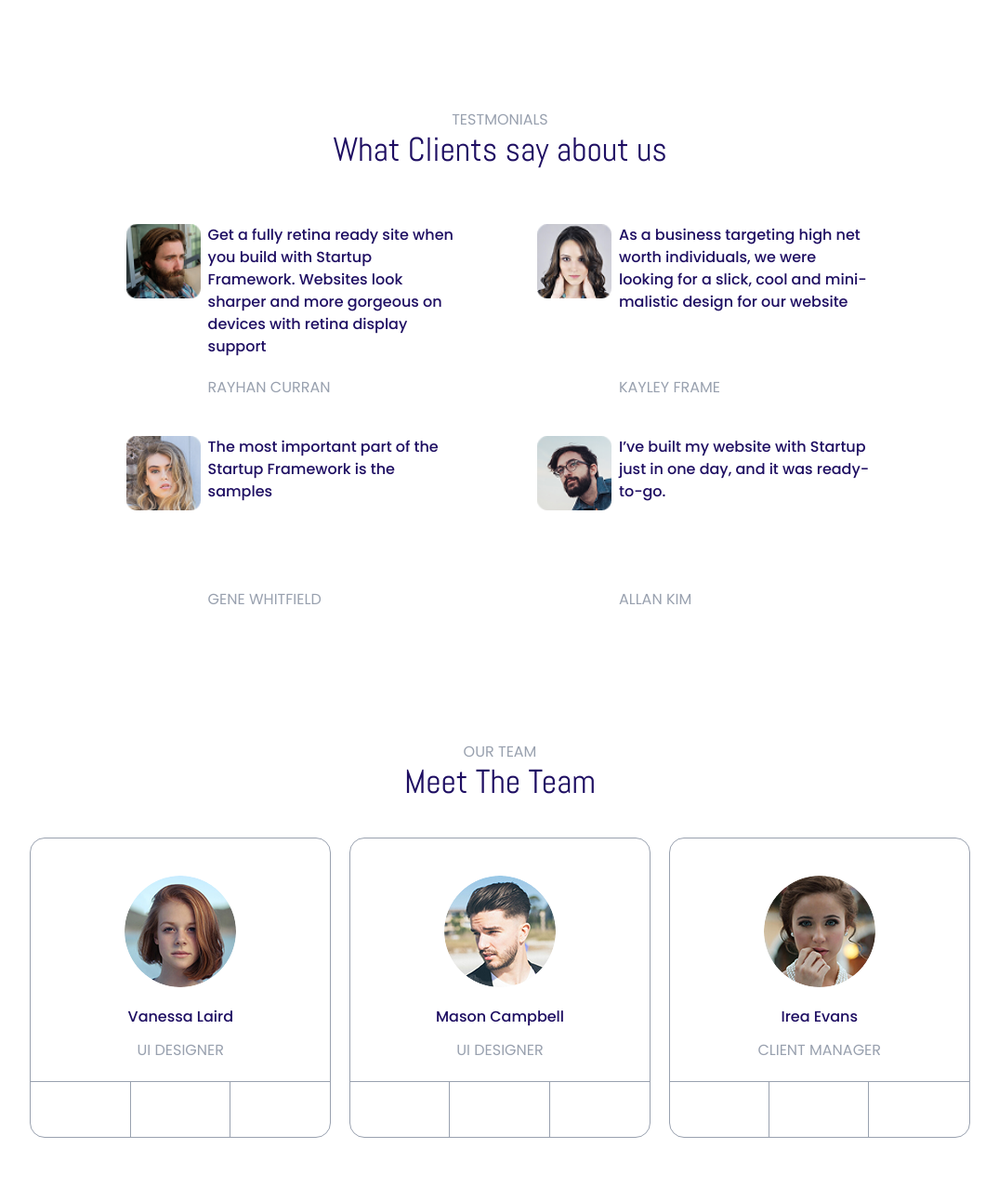
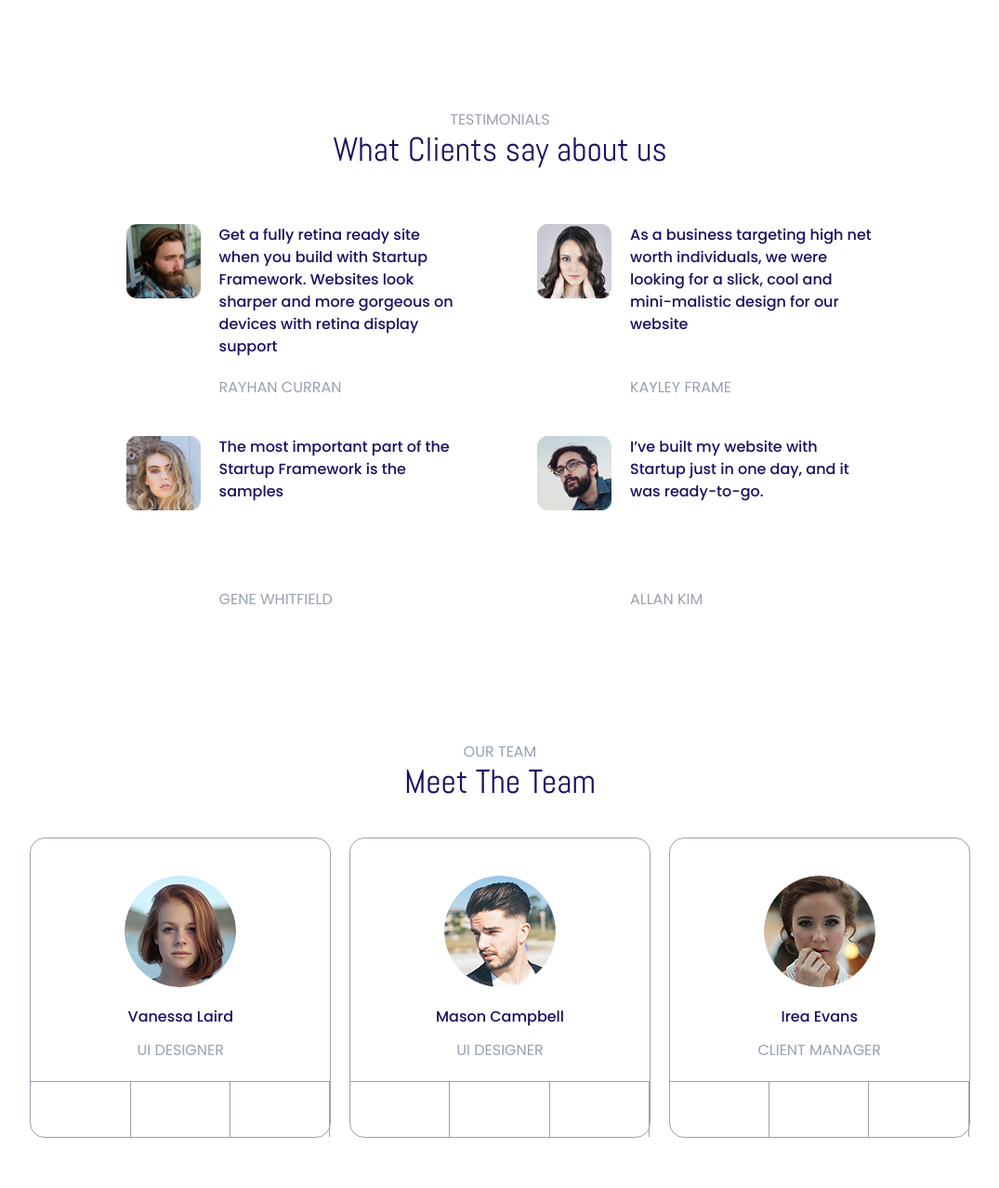
Before and after one commit to tonmoyofcl01-web/module3-assignment, a website: page src/index.html in a window 1280 px wide. Shown: the part 1682-2960 px from the top of the page at 93% size, without its empty margins (102-1177 px from the left). Drawn offline with Linux system fonts and the light colour scheme.

Commit message:
final fix is done.

```diff
--- a/src/index.html
+++ b/src/index.html
@@ -1,12 +1,16 @@
 <!doctype html>
+
 <html lang="en" class="font-poppins">
   <head>
     <meta charset="UTF-8" />
+
     <meta name="viewport" content="width=device-width, initial-scale=1.0" />
 
     <!-- Google Fonts -->
     <link rel="preconnect" href="https://fonts.googleapis.com" />
+
     <link rel="preconnect" href="https://fonts.gstatic.com" crossorigin />
+
     <link
       href="https://fonts.googleapis.com/css2?family=Abel&family=Poppins:wght@100;200;300;400;500;600;700;800;900&display=swap"
       rel="stylesheet"
@@ -77,12 +81,13 @@
     <!-- Hero section -->
     <section class="flex flex-col gap-5 lg:flex-row lg:w-[80%]">
       <!-- Hero heading, subheading, button div -->
-      <div class="flex flex-col gap-2 md:px-5 lg:justify-center lg:gap-5">
+      <div class="flex flex-col gap-2 px-5 lg:justify-center lg:gap-5">
         <!-- Hero heading -->
-        <h1 class="font-poppins text-4xl font-black text-left lg:text-5xl">
+        <h1 class="font-poppins text-3xl md:text-4xl font-black text-left lg:text-5xl">
           We boost <br />
           growth for your startup business
         </h1>
+
         <p class="text-left">
           Our goal is top at the heart of creativity services industry as a
           digital creator. In has a after comment
@@ -93,12 +98,14 @@
           <button class="min-h-12 rounded-sm bg-my-orange px-3 text-white">
             Get Started
           </button>
+
           <div class="flex gap-2 items-center">
             <img
               src="./images/Learn More icon.svg"
               alt="Learn More icon"
               class="h-10"
             />
+
             <p>Learn More</p>
           </div>
         </div>
@@ -117,6 +124,7 @@
       <!-- title -->
       <div>
         <p class="text-center text-gray-400">SERVICE</p>
+
         <h2 class="font-abel text-4xl text-center text-bluish">
           Our Vision & Our Goal
         </h2>
@@ -128,40 +136,51 @@
           class="flex flex-col h-100 p-2 justify-around items-center rounded-2xl shadow-xl/30"
         >
           <img src="./images/Activity.png" alt="Activity image" class="w-10" />
+
           <p class="font-abel text-3xl">Graphic Design</p>
+
           <p class="text-center">
             Lorem ipsum dolor sit amet, consectetur adipiscing elit. Quisque dui
             mi, bibendum eu erat id, ultricies semper metus. Nunc dapibus
             laoreet dolor nec imperdiet.
           </p>
+
           <button class="min-h-12 rounded-sm bg-my-orange px-3 text-white">
             Learn More
           </button>
         </div>
+
         <div
           class="flex flex-col h-100 p-2 justify-around items-center rounded-2xl shadow-xl/30"
         >
           <img src="./images/Video.png" alt="Activity image" class="w-10" />
+
           <p class="font-abel text-3xl">Video Editing</p>
+
           <p class="text-center">
             Lorem ipsum dolor sit amet, consectetur adipiscing elit. Quisque dui
             mi, bibendum eu erat id, ultricies semper metus. Nunc dapibus
             laoreet dolor nec imperdiet.
           </p>
+
           <button class="min-h-12 rounded-sm bg-my-orange px-3 text-white">
             Learn More
           </button>
         </div>
+
         <div
           class="flex flex-col h-100 p-2 justify-around items-center rounded-2xl shadow-xl/30"
         >
           <img src="./images/Chart.png" alt="Activity image" class="w-10" />
+
           <p class="font-abel text-3xl">Digital Marketing</p>
+
           <p class="text-center">
             Lorem ipsum dolor sit amet, consectetur adipiscing elit. Quisque dui
             mi, bibendum eu erat id, ultricies semper metus. Nunc dapibus
             laoreet dolor nec imperdiet.
           </p>
+
           <button class="min-h-12 rounded-sm bg-my-orange px-3 text-white">
             Learn More
           </button>
@@ -172,17 +191,23 @@
     <!-- Many Blocks and Components section -->
     <section class="flex flex-col gap-20 items-center lg:flex-row lg:w-[80%]">
       <!-- text and button -->
-      <div class="flex flex-col items-center gap-5 lg:justify-around lg:items-start">
+      <div
+        class="flex flex-col items-center gap-5 lg:justify-around lg:items-start"
+      >
         <!-- only text -->
         <div class="flex flex-col items-center gap-5">
           <h2 class="font-medium text-2xl text-bluish text-center lg:text-left">
             Many Blocks and Components
           </h2>
-          <p class="text-gray-400 text-center md:w-[80%] lg:text-left lg:w-full">
+
+          <p
+            class="text-gray-400 text-center md:w-[80%] lg:text-left lg:w-full"
+          >
             Startup Framework contains components and complex blocks which can
             easily be integrated into almost any design.
           </p>
         </div>
+
         <button
           class="border border-gray-400 rounded-2xl px-4 py-2 w-28 text-bluish"
         >
@@ -198,7 +223,8 @@
     <section class="flex flex-col gap-10 min-h-12 lg:w-[70%]">
       <!-- title -->
       <div>
-        <p class="text-center text-gray-400">TESTMONIALS</p>
+        <p class="text-center text-gray-400">TESTIMONIALS</p>
+
         <h2 class="font-abel text-4xl text-center text-bluish">
           What Clients say about us
         </h2>
@@ -206,7 +232,7 @@
 
       <!-- testimonial grid -->
       <div class="grid grid-cols-1 grid-rows-4 lg:grid-cols-2 lg:grid-rows-2">
-        <div class="flex justify-around gap-2 px-10 py-5">
+        <div class="grid grid-cols-[80px_1fr] gap-5 px-10 py-5">
           <!-- user picture -->
           <div class="shrink-0">
             <img
@@ -223,10 +249,12 @@
               Framework. Websites look sharper and more gorgeous on devices with
               retina display support
             </p>
+
             <p class="text-gray-400 uppercase">Rayhan Curran</p>
           </div>
         </div>
-        <div class="flex justify-around gap-2 px-10 py-5">
+
+        <div class="grid grid-cols-[80px_1fr] gap-5 px-10 py-5">
           <!-- user picture -->
           <div class="shrink-0">
             <img
@@ -242,10 +270,12 @@
               As a business targeting high net worth individuals, we were
               looking for a slick, cool and mini-malistic design for our website
             </p>
+
             <p class="text-gray-400 uppercase">Kayley Frame</p>
           </div>
         </div>
-        <div class="flex justify-around gap-2 px-10 py-5">
+
+        <div class="grid grid-cols-[80px_1fr] gap-5 px-10 py-5">
           <!-- user picture -->
           <div class="shrink-0">
             <img
@@ -260,10 +290,12 @@
             <p class="font-medium text-bluish">
               The most important part of the Startup Framework is the samples
             </p>
+
             <p class="text-gray-400 uppercase">Gene Whitfield</p>
           </div>
         </div>
-        <div class="flex justify-around gap-2 px-10 py-5">
+
+        <div class="grid grid-cols-[80px_1fr] gap-5 px-10 py-5">
           <!-- user picture -->
           <div class="shrink-0">
             <img
@@ -279,6 +311,7 @@
               I’ve built my website with Startup just in one day, and it was
               ready-to-go.
             </p>
+
             <p class="text-gray-400 uppercase">Allan Kim</p>
           </div>
         </div>
@@ -290,6 +323,7 @@
       <!-- title -->
       <div>
         <p class="text-center text-gray-400">OUR TEAM</p>
+
         <h2 class="font-abel text-4xl text-center text-bluish">
           Meet The Team
         </h2>
@@ -299,7 +333,7 @@
       <div class="flex flex-col justify-between gap-5 md:flex-row">
         <!-- card -->
         <div
-          class="w-full aspect-square pt-10 justify-between border border-gray-400 rounded-2xl"
+          class="w-full md:w-1/3 aspect-square pt-10 border border-gray-400 rounded-2xl"
         >
           <div
             class="flex flex-col justify-between items-center h-full overflow-hidden"
@@ -309,23 +343,28 @@
               alt="profile1"
               class="rounded-full"
             />
+
             <!-- name and work -->
             <div class="flex flex-col gap-3 items-center">
               <p class="font-medium text-bluish">Vanessa Laird</p>
+
               <p class="text-gray-400 uppercase">UI Designer</p>
             </div>
 
             <!-- extra design -->
             <div class="flex w-full">
               <div class="w-1/3 h-15 border-t border-r border-gray-400"></div>
+
               <div class="w-1/3 h-15 border-t border-r border-gray-400"></div>
-              <div class="w-1/3 h-15 border-t border-gray-400"></div>
+
+              <div class="w-1/3 h-15 border-t border-r border-gray-400"></div>
             </div>
           </div>
         </div>
+
         <!-- card -->
         <div
-          class="w-full aspect-square pt-10 justify-between border border-gray-400 rounded-2xl"
+          class="w-full md:w-1/3 aspect-square pt-10 border border-gray-400 rounded-2xl"
         >
           <div
             class="flex flex-col justify-between items-center h-full overflow-hidden"
@@ -335,23 +374,28 @@
               alt="profile2"
               class="rounded-full"
             />
+
             <!-- name and work -->
             <div class="flex flex-col gap-3 items-center">
               <p class="font-medium text-bluish">Mason Campbell</p>
+
               <p class="text-gray-400 uppercase">UI Designer</p>
             </div>
 
             <!-- extra design -->
             <div class="flex w-full">
               <div class="w-1/3 h-15 border-t border-r border-gray-400"></div>
+
               <div class="w-1/3 h-15 border-t border-r border-gray-400"></div>
-              <div class="w-1/3 h-15 border-t border-gray-400"></div>
+
+              <div class="w-1/3 h-15 border-t border-r border-gray-400"></div>
             </div>
           </div>
         </div>
+
         <!-- card -->
         <div
-          class="w-full aspect-square pt-10 justify-between border border-gray-400 rounded-2xl"
+          class="w-full md:w-1/3 aspect-square pt-10 border border-gray-400 rounded-2xl"
         >
           <div
             class="flex flex-col justify-between items-center h-full overflow-hidden"
@@ -361,17 +405,21 @@
               alt="profile3"
               class="rounded-full"
             />
+
             <!-- name and work -->
             <div class="flex flex-col gap-3 items-center">
               <p class="font-medium text-bluish">Irea Evans</p>
+
               <p class="text-gray-400 uppercase">Client Manager</p>
             </div>
 
             <!-- extra design -->
             <div class="flex w-full">
               <div class="w-1/3 h-15 border-t border-r border-gray-400"></div>
+
               <div class="w-1/3 h-15 border-t border-r border-gray-400"></div>
-              <div class="w-1/3 h-15 border-t border-gray-400"></div>
+
+              <div class="w-1/3 h-15 border-t border-r border-gray-400"></div>
             </div>
           </div>
         </div>
@@ -383,6 +431,7 @@
       <!-- title -->
       <div>
         <p class="text-center text-gray-400">OUR TEAM</p>
+
         <h2 class="font-abel text-4xl text-center text-bluish">
           Subscribe Our Newsleter
         </h2>
@@ -408,13 +457,14 @@
             eiusmod tempor incididunt ut labore et dolore magna aliqua. Ut enim
             ad minim veniam
           </p>
+
           <input
             type="email"
             name="email"
-            id=""
             placeholder="Your E-mail here..."
             class="w-full rounded-3xl shadow-xl/30 p-4 pl-10 border border-gray-200 placeholder:text-black placeholder:text-[20px]"
           />
+
           <button class="bg-my-orange text-white rounded-md p-2">
             Subscribe Our Newsletter
           </button>
@@ -450,15 +500,21 @@
             class="grid grid-cols-2 grid-rows-3 w-full lg:flex lg:flex-row lg:w-auto lg:justify-between lg:gap-7 text-bluish"
           >
             <div class="py-1"><a href="/">Portfolio</a></div>
+
             <div class="py-1"><a href="/">How it Works</a></div>
+
             <div class="py-1"><a href="/">Pricing</a></div>
+
             <div class="py-1"><a href="/">About</a></div>
+
             <div class="py-1"><a href="/">Login</a></div>
           </div>
         </div>
+
         <!-- bottom line -->
         <div class="flex flex-col gap-2 items-center w-full">
           <hr class="w-full text-gray-200" />
+
           <div class="flex w-full justify-center items-center lg:justify-start">
             <p class="text-xs text-gray-400 text-justify lg:text-left">
               Startup Framework contains components and complex blocks which can
```
Also changed, not shown: src/output.css.
